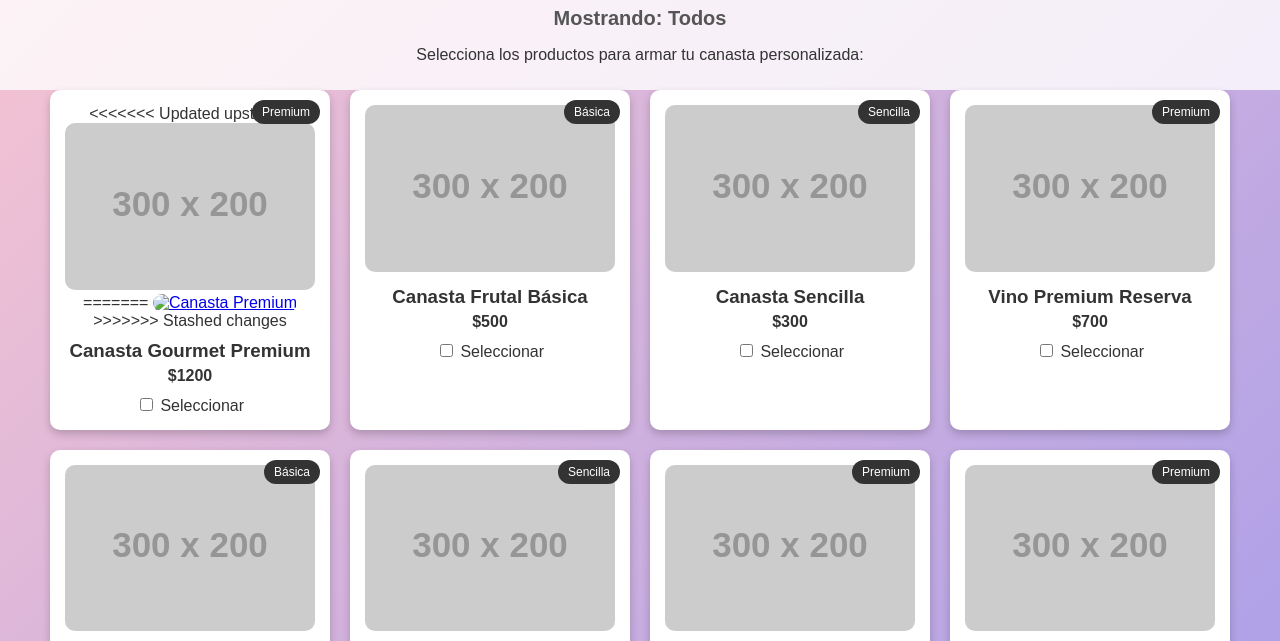
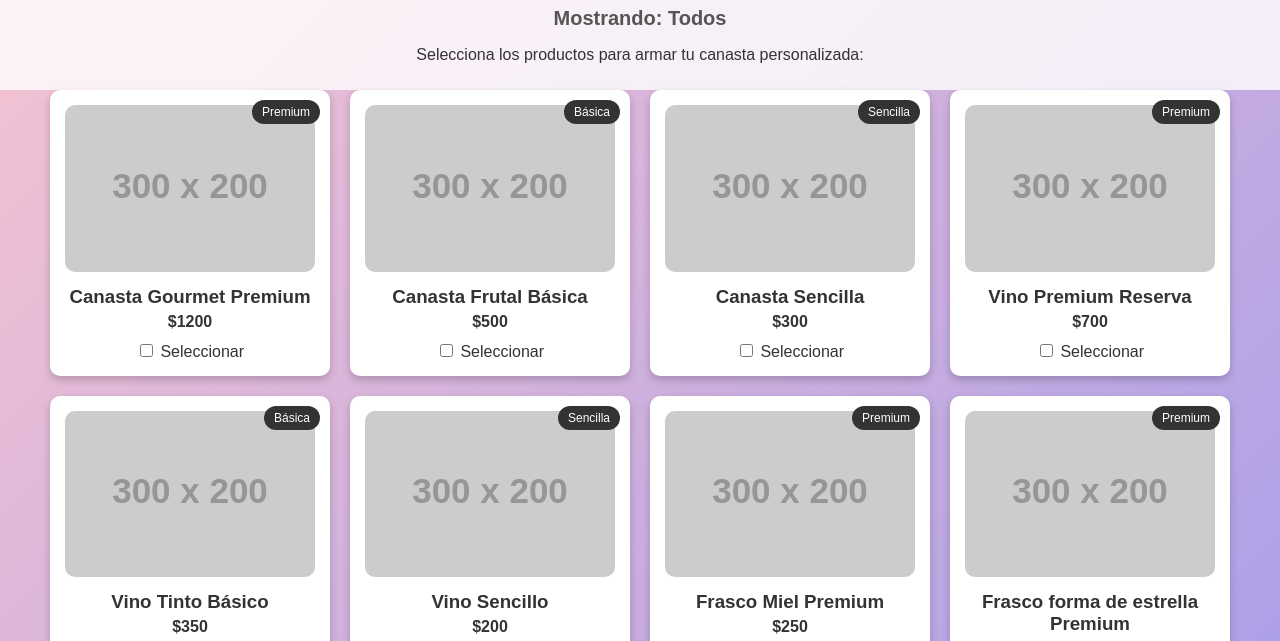
Before and after one commit to amitco0/Portafolio-de-canastas, a plain HTML site: page index.html in a window 1280 px wide. Shown: the part 112-753 px from the top of the page. Drawn offline with Linux system fonts and the light colour scheme; placeholder pictures from the web are drawn by us.

Commit message:
Update index.html
actualizo diseño

```diff
--- a/index.html
+++ b/index.html
@@ -145,13 +145,7 @@
     <!-- Canastas -->
     <div class="item canastas premium">
       <span class="badge">Premium</span>
-<<<<<<< Updated upstream
       <img src="https://via.placeholder.com/300x200" alt="Canasta Gourmet Premium">
-=======
-      <a href="Img/canasta 1.jpg" data-lightbox="galeria">
-      <img src="Img/canasta 1.jpg/300x200" alt="Canasta Premium">
-      </a>
->>>>>>> Stashed changes
       <h3>Canasta Gourmet Premium</h3>
       <p>$1200</p>
       <label><input type="checkbox" value="1200" onchange="actualizarSeleccion(this, 'Canasta Gourmet Premium')"> Seleccionar</label>
```
